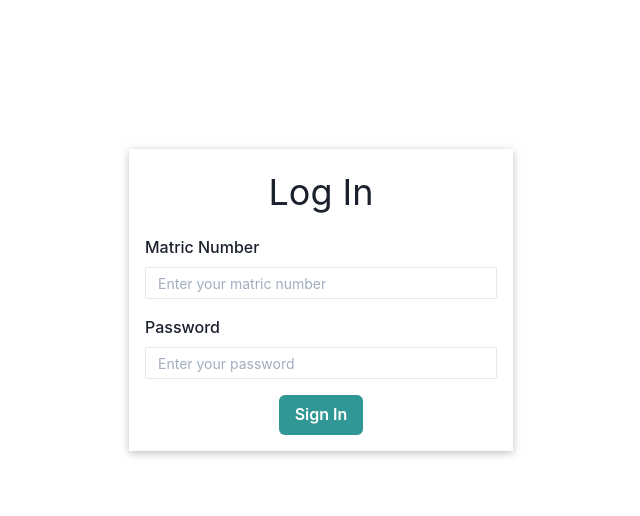
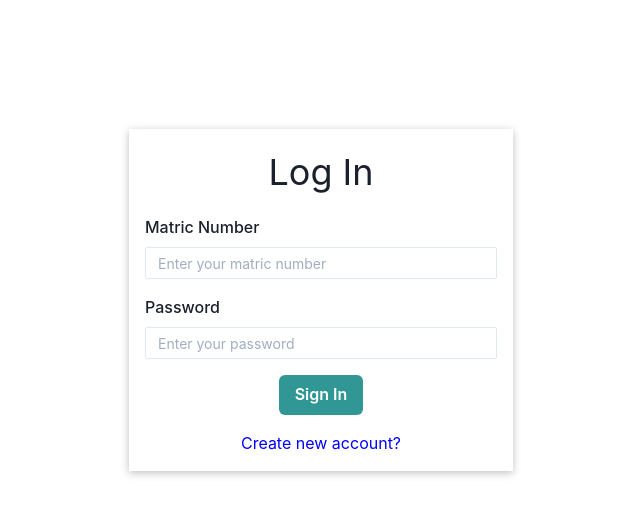
Before and after one commit to demolaemrick/course-registration-system, a React (Create React App) app in the folder client/: page /login in a window 1280 px wide. Shown: the top 516 px of the page, without its empty margins (319-959 px from the left). Built offline with nearby package versions, Linux system fonts and the light colour scheme; no server answers.

Commit message:
Add link to register page

```diff
--- a/client/src/components/pages/Login.tsx
+++ b/client/src/components/pages/Login.tsx
@@ -9,7 +9,7 @@ import {
   Text,
 } from "@chakra-ui/react";
 import { useDispatch } from "react-redux";
-
+import { Link } from "react-router-dom";
 import { useHistory } from "react-router-dom";
 
 import { login } from "../../store/user/user-actions";
@@ -67,6 +67,7 @@ const Auth = () => {
           >
             Sign In
           </Button>
+          <Link to="/register"><p style={{color: 'blue'}}>Create new account?</p></Link>
         </VStack>
       </Card>
     </Center>
```
